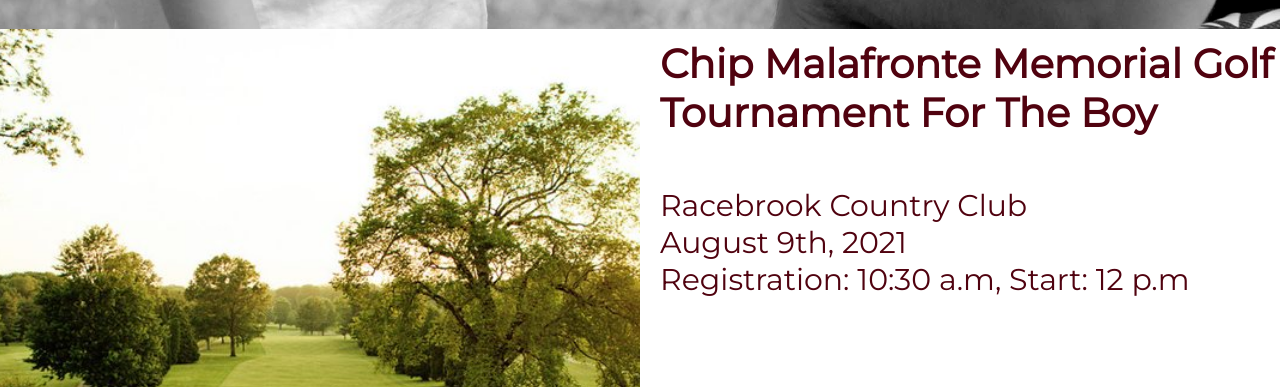
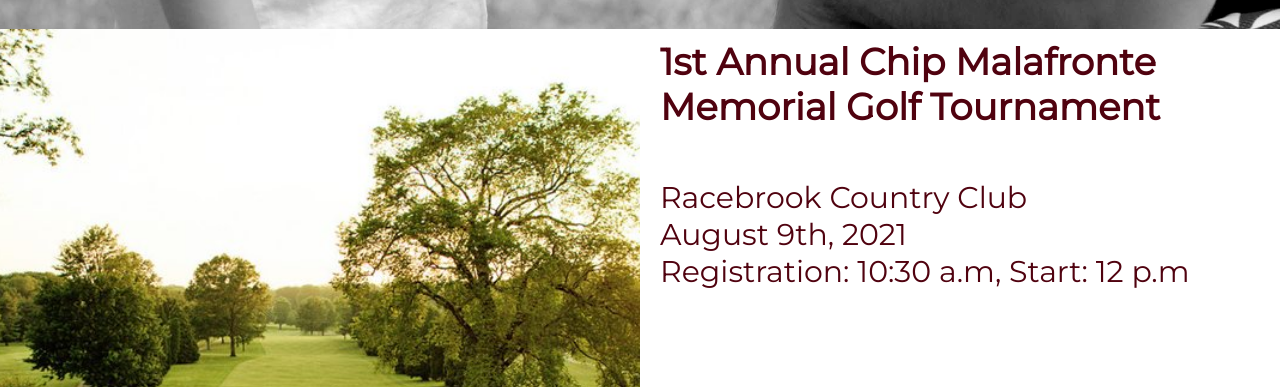
Before and after one commit to frankmalafronte/theBoy, a Gatsby site: page /home in a window 1280 px wide. Shown: the part 781-1168 px from the top of the page. Built offline with nearby package versions, Linux system fonts and the light colour scheme; Gatsby itself is replaced by a stand-in of ours.

Commit message:
working on it

```diff
--- a/src/pages/home.js
+++ b/src/pages/home.js
@@ -45,8 +45,8 @@
         <Img style ={{width:'100%', height:'80vh'}}fluid = {data.racebrook.childImageSharp.fluid}/>
         </div>
       <div id="allEventDetails" className ={styles.eventDetails}>
-      <div className={styles.detail} style={{ paddingTop:'10px', paddingBottom:'50px', fontWeight:'900', fontSize:'40px'}} >
-         Chip Malafronte Memorial Golf Tournament For The Boy
+      <div className={styles.detail} style={{ paddingTop:'10px', paddingBottom:'50px', fontWeight:'900', fontSize:'37px'}} >
+         1st Annual Chip Malafronte <br/> Memorial Golf Tournament
          </div>
          <div   id ={styles.racebook} onClick={goToRaceBrook} className={styles.racebrookButton}>
           Racebrook Country Club
```
